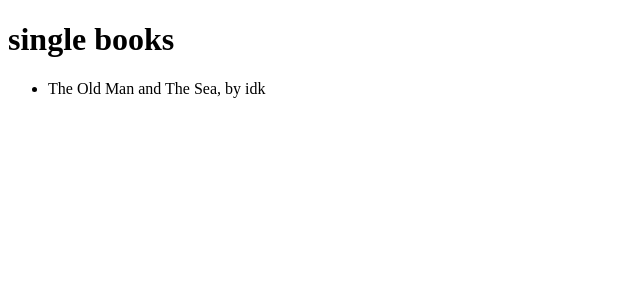
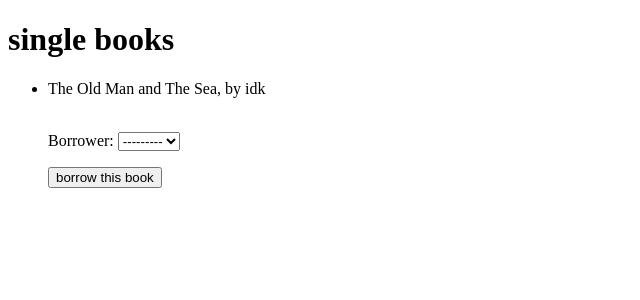
Before and after one commit to brodie-m/django-library, a Django app: page /library/show/4 in a window 1280 px wide. Shown: the part 26-326 px from the top of the page, without its empty margins (0-640 px from the left). Run offline with Django 3.2, Linux system fonts and the light colour scheme; a user stored in the database is signed in; data comes from the database, SQL or seed files in the repository; both versions use the stored data as it was after the commit.

Commit message:
you can borrow books

```diff
--- a/library/forms.py
+++ b/library/forms.py
@@ -9,3 +9,8 @@ class NewBookForm(ModelForm):
     class Meta:
         model = Book
         fields = ['title','author']
+
+class BorrowBookForm(ModelForm):
+    class Meta:
+        fields = ['borrower']
+        model = Book
--- a/library/templates/library/book.html
+++ b/library/templates/library/book.html
@@ -1,18 +1,20 @@
 <!DOCTYPE html>
 <html lang="en">
+
 <head>
     <meta charset="UTF-8">
     <meta http-equiv="X-UA-Compatible" content="IE=edge">
     <meta name="viewport" content="width=device-width, initial-scale=1.0">
     <title>Document</title>
 </head>
+
 <body>
     <nav>
         {% if user.is_authenticated %}
-            <a href="{% url 'logout' %}">Logout</a>
+        <a href="{% url 'logout' %}">Logout</a>
         {% else %}
-            <a href="{% url 'login' %}">Login</a>
-            <a href="{% url 'signup' %}">Signup</a>
+        <a href="{% url 'login' %}">Login</a>
+        <a href="{% url 'signup' %}">Signup</a>
         {% endif %}
     </nav>
     <h1>single books</h1>
@@ -20,12 +22,20 @@
         {% for book in books %}
         <li>{{book.title}}, by {{book.author}}</li>
         <br>
+        {% if book.borrower == null %}
+        <form method="POST">
+            {% csrf_token %} <!-- Django forms will not function without this additional security token-->
+            {{ form.as_p }} <!-- .as_p is optional for formatting purposes -->
+            <input type="submit" value="borrow this book">
+        </form>
+        {% else %}
+        <p>this book cannot be borrowed as it is already on loan</p>
+        {% endif %}
         {% endfor %}
     </ul>
-    {% if book.borrower %}
 
-    <button type="submit" >borrow this book</button>
 
-    {%endif%}
+
 </body>
+
 </html>
--- a/library/views.py
+++ b/library/views.py
@@ -1,5 +1,5 @@
 from django.shortcuts import redirect, render
-from library.forms import NewBookForm
+from library.forms import BorrowBookForm, NewBookForm
 from library.models import Book
 from django.contrib.auth.decorators import login_required
 # Create your views here.
@@ -12,8 +12,18 @@ def show(req):
     return render(req, 'library/all-books.html',context)
 @login_required
 def showbyid(req,id):
-    context = { 'books' : Book.objects.filter(id=id) }
-    return render(req, 'library/book.html', context)
+    if req.method == 'POST':
+        form = BorrowBookForm(req.POST)
+        book_to_save = Book.objects.get(id=id)
+        if form.is_valid():
+            book_to_save.borrower = form.cleaned_data['borrower']
+            book_to_save.save()
+            return redirect('books-show')
+    else:
+        form = BorrowBookForm()
+    data = {'form': form, 'books' : Book.objects.filter(id=id)}
+
+    return render(req, 'library/book.html', data)
 def new_book(req):
     if req.method == 'POST':
         form = NewBookForm(req.POST)
```
Also changed, not shown: db.sqlite3.
